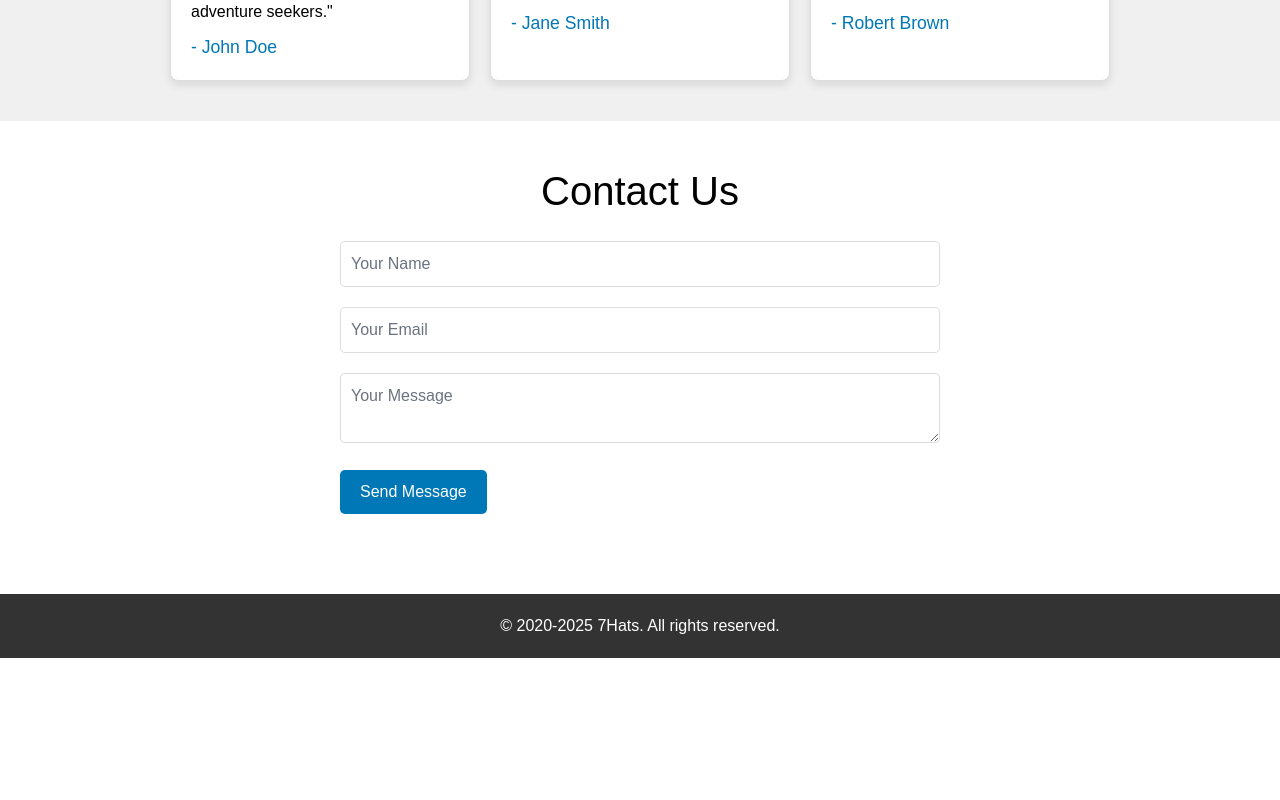
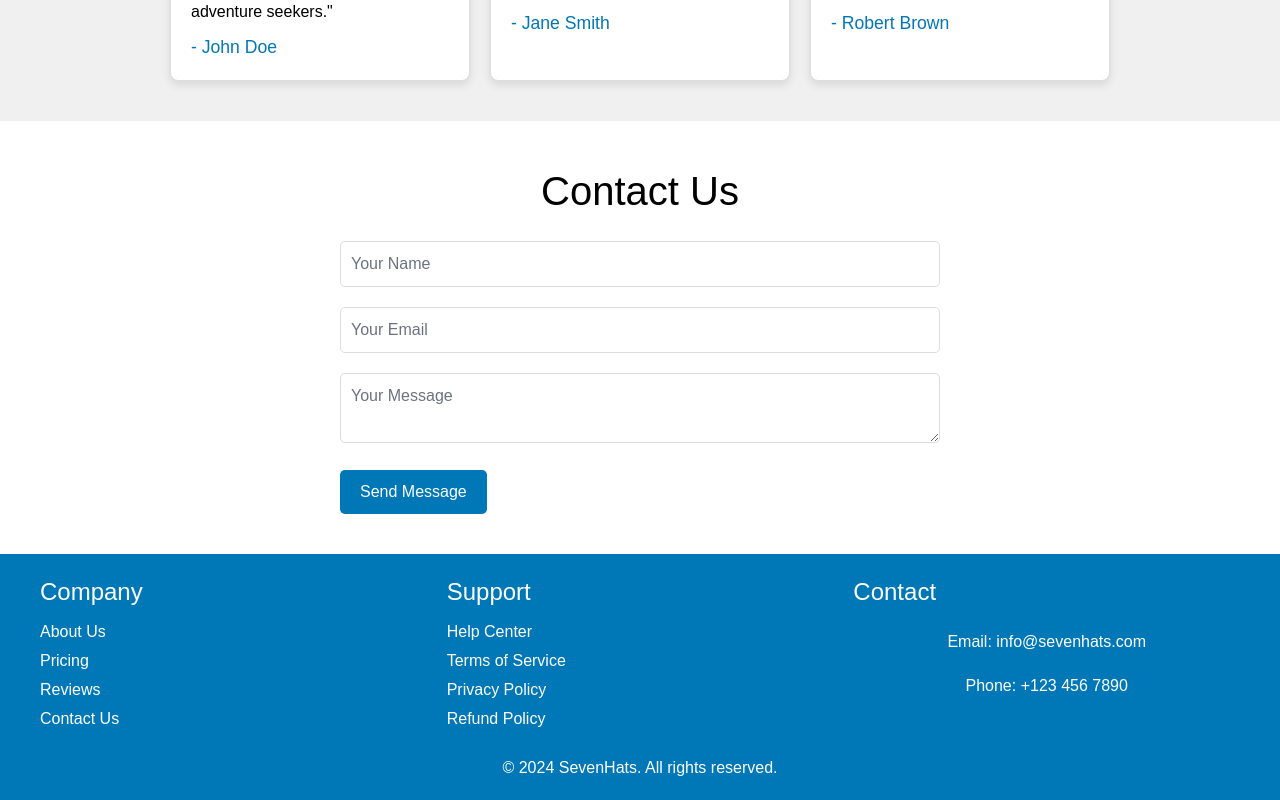
Before and after one commit to dolovesvw/7Hats, a React (Create React App) app in the folder 7hats/: page / in a window 1280 px wide. Shown: the part 1864-2664 px from the top of the page. Before the commit the page ends 2522 px from the top, so only its background shows below. Built offline with nearby package versions, Linux system fonts and the light colour scheme.

Commit message:
FooterUpdate

```diff
--- a/7hats/src/Pages/LandingPage/LandingPage.css
+++ b/7hats/src/Pages/LandingPage/LandingPage.css
@@ -341,13 +341,67 @@ body {
 }
 
 .footer {
-  background-color: #333;
+  background: #0077b6;
   color: white;
-  padding: 20px;
-  margin-top: 40px;
+  padding: 20px 0;
+  text-align: left;
+}
+
+.footer-container {
+  display: flex;
+  justify-content: space-between;
+  gap: 20px;
+  max-width: 1200px;
+  margin: 0 auto;
+  flex-wrap: wrap;
+}
+
+.footer-section {
+  flex: 1;
+  min-width: 200px;
+}
+
+.footer-section h4 {
+  font-size: 1.5em;
+  margin-bottom: 10px;
+}
+
+.footer-section ul {
+  list-style: none;
+  padding: 0;
+  margin: 0;
+}
+
+.footer-section ul li {
+  margin: 5px 0;
+}
+
+.footer-section ul li a {
+  color: white;
+  text-decoration: none;
+}
+
+.footer-section ul li a:hover {
+  text-decoration: underline;
+}
+
+.social-media {
+  display: flex;
+  gap: 10px;
+  margin-top: 10px;
+}
+
+.social-media a {
+  color: white;
+  font-size: 1.5em;
+  text-decoration: none;
+}
+
+.social-media a:hover {
+  color: #ff7f50;
 }
 
 .footer p {
-  margin: 0;
-  font-size: 1em;
+  text-align: center;
+  margin-top: 20px;
 }
--- a/7hats/src/Pages/LandingPage/LandingPage.js
+++ b/7hats/src/Pages/LandingPage/LandingPage.js
@@ -116,7 +116,38 @@ const LandingPage = () => {
       </section>
 
       <footer className="footer">
-        <p>&copy; 2020-2025 7Hats. All rights reserved.</p>
+        <div className="footer-container">
+          <div className="footer-section">
+            <h4>Company</h4>
+            <ul>
+              <li><a href="#about">About Us</a></li>
+              <li><a href="#pricing">Pricing</a></li>
+              <li><a href="#reviews">Reviews</a></li>
+              <li><a href="#contact">Contact Us</a></li>
+            </ul>
+          </div>
+          <div className="footer-section">
+            <h4>Support</h4>
+            <ul>
+              <li><a href="#HelpCntr">Help Center</a></li>
+              <li><a href="#ToS">Terms of Service</a></li>
+              <li><a href="#Privacy">Privacy Policy</a></li>
+              <li><a href="#Refund">Refund Policy</a></li>
+            </ul>
+          </div>
+          <div className="footer-section">
+            <h4>Contact</h4>
+            <p>Email: info@sevenhats.com</p>
+            <p>Phone: +123 456 7890</p>
+            <div className="social-media">
+              <a href="#facebook"><i className="fab fa-facebook-f"></i></a>
+              <a href="#twitter"><i className="fab fa-twitter"></i></a>
+              <a href="#instagram"><i className="fab fa-instagram"></i></a>
+              <a href="#linkedin"><i className="fab fa-linkedin-in"></i></a>
+            </div>
+          </div>
+        </div>
+        <p>&copy; 2024 SevenHats. All rights reserved.</p>
       </footer>
     </div>
   );
```
